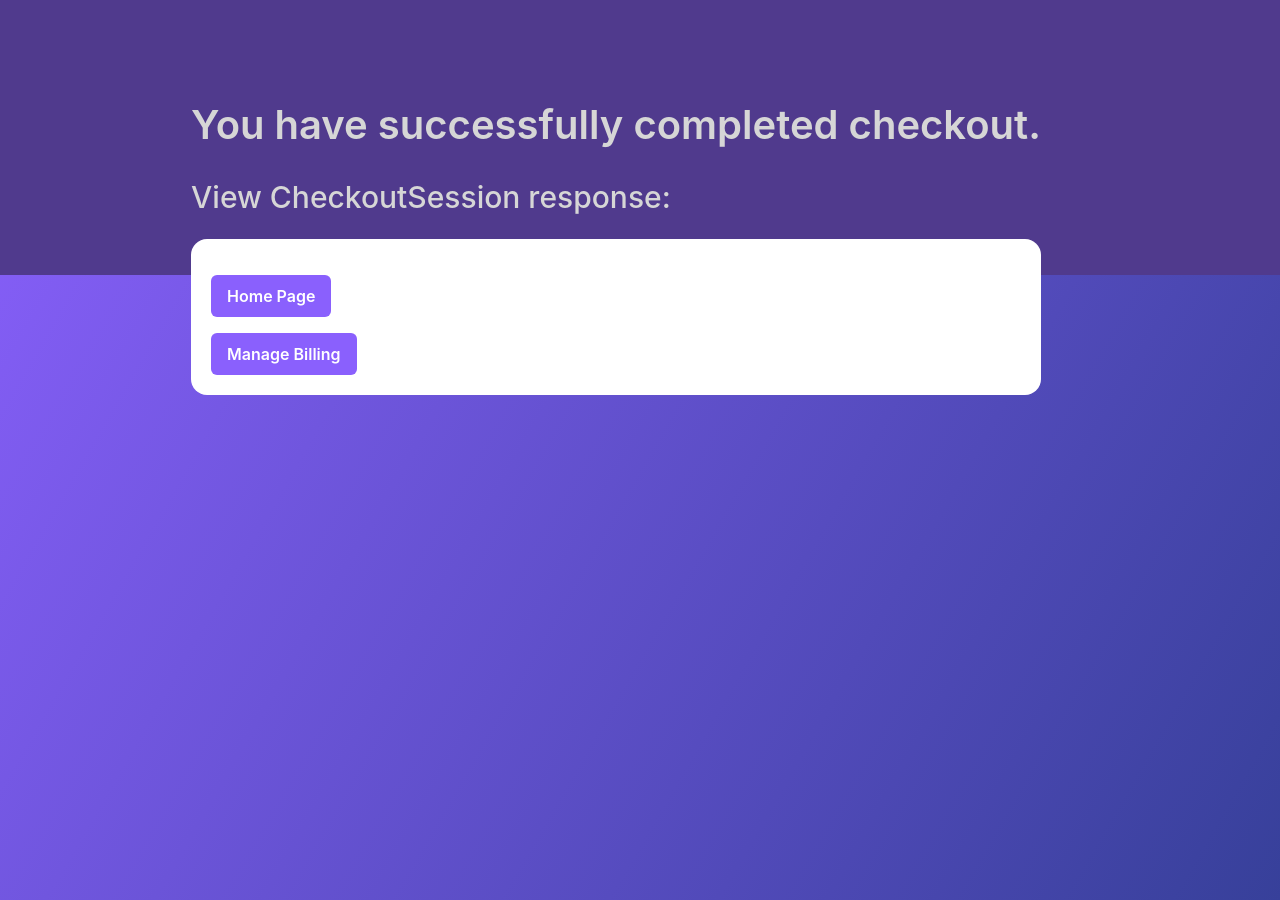
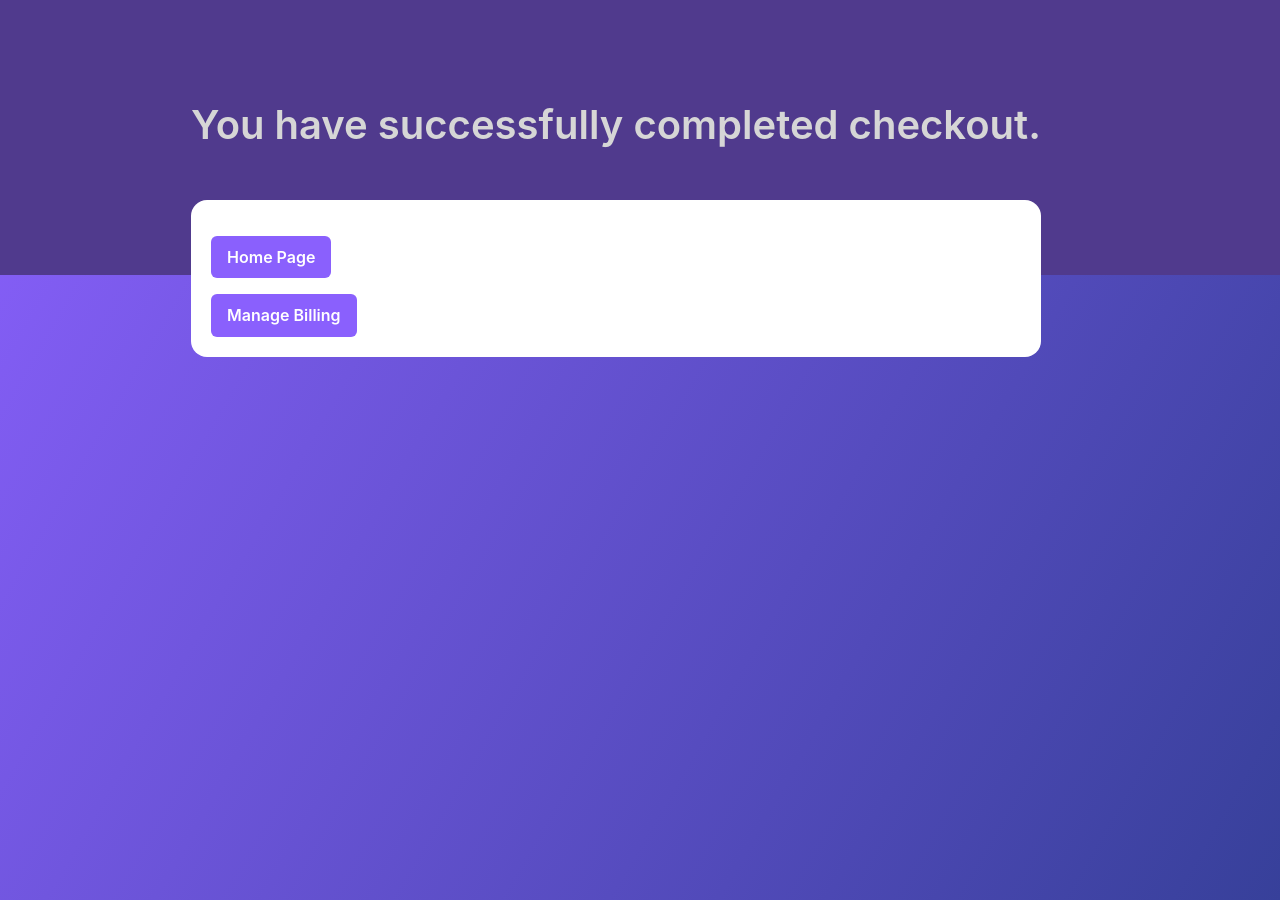
Before and after one commit to fortuner6023/naveen-ideal-signal, a website: page client/success.html in a window 1280 px wide. Drawn offline with Linux system fonts and the light colour scheme.

Commit message:
add success.html

```diff
--- a/client/success.html
+++ b/client/success.html
@@ -22,9 +22,9 @@
       </header>
       <div class="sr-payment-summary completed-view">
         <h1>You have successfully completed checkout.</h1>
-        <h4>
+        <!-- <h4>
           View CheckoutSession response:
-        </h4>
+        </h4> -->
       </div>
       <div class="completed-view-section">
         <button onclick="window.location.href = '/';">Home Page</button>
--- a/server/node/server.js
+++ b/server/node/server.js
@@ -13,6 +13,7 @@ const envFilePath = path.resolve(__dirname, "./.env");
 // }
 
 const stripe = require("stripe")(process.env.STRIPE_TEST_SECRET_KEY);
+// const stripe = require("stripe")(process.env.STRIPE_LIVE_SECRET_KEY);
 const staticDir = "./client";
 app.use(express.static(process.env.STATIC_DIR || staticDir));
 app.use(
```
